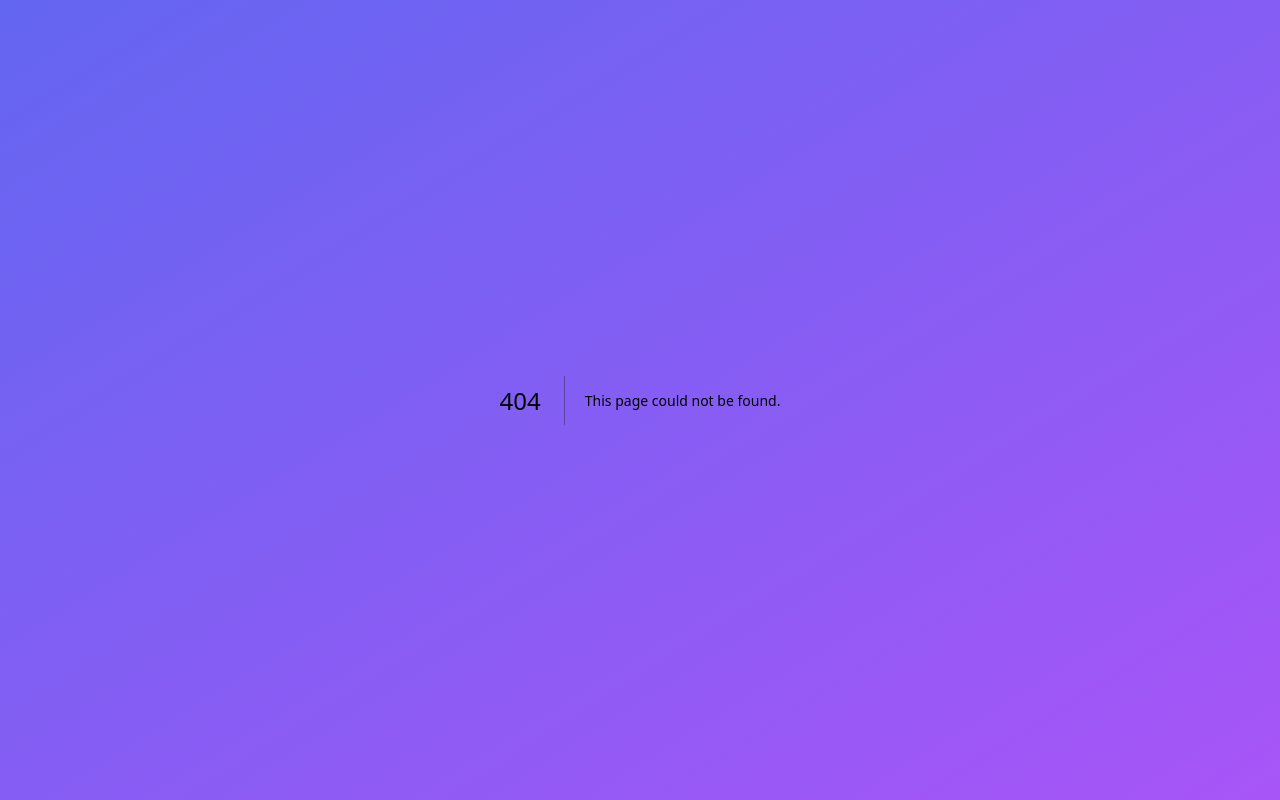
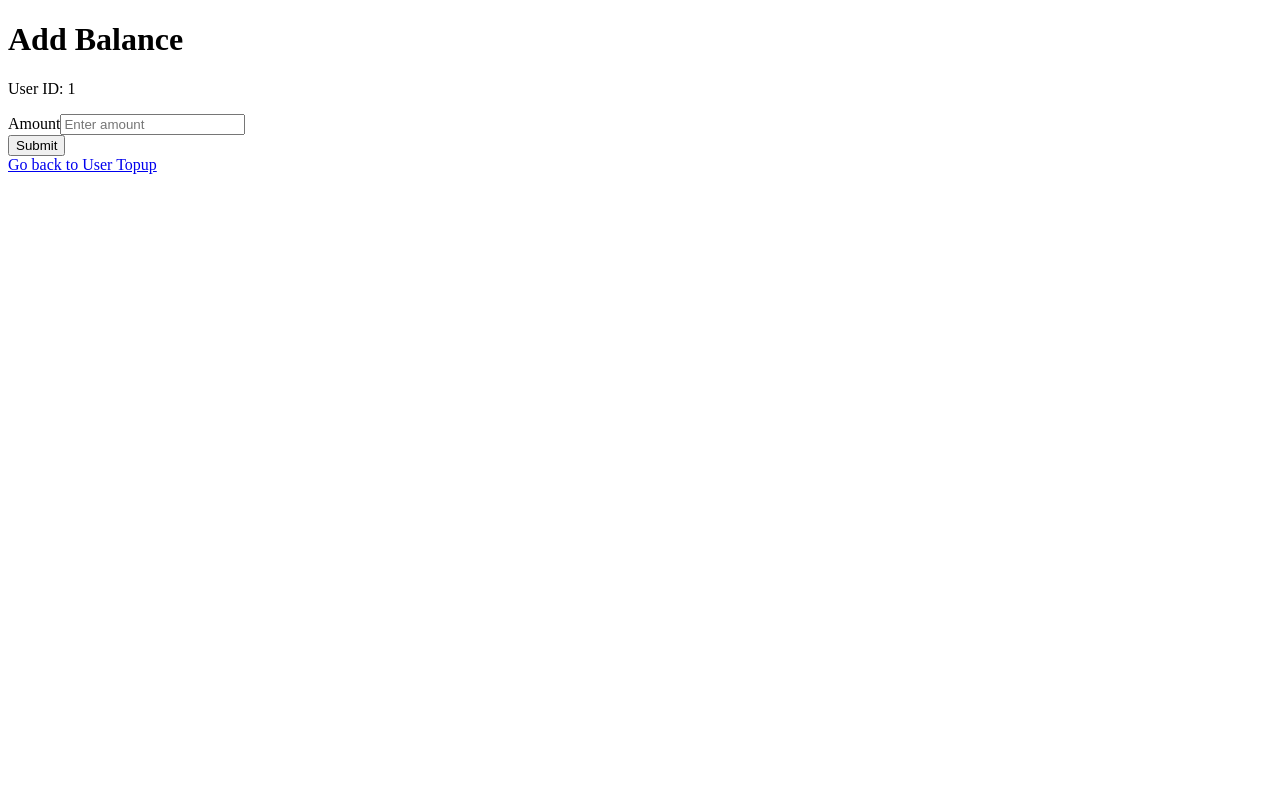
Before and after one commit to UC1000-Adpro-C1/frontend, a Next.js app: page /topups/1/AddBalance in a window 1280 px wide. Before the commit this address had no page. Built offline with nearby package versions, Linux system fonts and the light colour scheme.

Commit message:
add balance

```diff
--- a/app/page.tsx
+++ b/app/page.tsx
@@ -3,6 +3,7 @@ import Head from "next/head";
 import Link from "next/link";
 
 export default function Home() {
+  const dummyUserId = "hunnania";
   return (
     <div className="flex flex-col items-center justify-center min-h-screen py-2">
       <main className="flex flex-col items-center justify-center flex-1 px-20 text-center">
@@ -39,6 +40,14 @@ export default function Home() {
             <h3 className="text-2xl font-bold">An Admin? &rarr;</h3>
             <p className="mt-4 text-xl">Log in to your admin account here.</p>
           </Link>
+
+          <Link
+              href={`/topups/${dummyUserId}`}
+              className="p-6 mt-6 text-left border w-96 rounded-xl hover:text-white focus:text-black transition-colors duration-300 ease-in-out hover:bg-gradient-to-br from-indigo-500 to-purple-500"
+          >
+            <h3 className="text-2xl font-bold">Top Up &rarr;</h3>
+            <p className="mt-4 text-xl">Add Funds for a Seamless Shopping Experience.</p>
+          </Link>
         </div>
       </main>
 
--- a/package.json
+++ b/package.json
@@ -10,6 +10,7 @@
   },
   "dependencies": {
     "next": "14.2.3",
+    "next-auth": "^4.24.7",
     "react": "^18",
     "react-dom": "^18"
   },
--- /dev/null
+++ b/pages/topups/[userId]/AddBalance.tsx
@@ -0,0 +1,86 @@
+import { useRouter } from 'next/router';
+import { useState, FormEvent } from 'react';
+import Link from 'next/link';
+
+export default function AddBalance() {
+    const router = useRouter();
+    const { userId } = router.query;
+    const [amount, setAmount] = useState<string>('');
+    const [message, setMessage] = useState<string>('');
+    const [loading, setLoading] = useState<boolean>(false);
+
+    const handleSubmit = async (e: FormEvent<HTMLFormElement>) => {
+        e.preventDefault();
+        setLoading(true); // Start loading
+
+        const numericAmount = parseFloat(amount);
+        if (isNaN(numericAmount) || numericAmount <= 0) {
+            setMessage('Please enter a valid amount.');
+            setLoading(false); // Stop loading
+            return;
+        }
+
+        try {
+            // Construct TopUp object
+            const topUpData = {
+                amount: numericAmount,
+                transactionTime: new Date().toISOString(),
+                userOwnerId: userId as string
+            };
+
+            // Make the HTTP request to your backend API route
+            const response = await fetch('http://localhost:8080/api/topup', {
+                method: 'POST',
+                headers: {
+                    'Content-Type': 'application/json',
+                },
+                body: JSON.stringify(topUpData), // Send constructed TopUp object
+            });
+
+            if (!response.ok) {
+                throw new Error('Failed to submit data');
+            }
+
+            setMessage('Top-up successful!');
+            setAmount(''); // Clear input after successful submission
+        } catch (error) {
+            setMessage('An error occurred. Please try again.');
+        } finally {
+            setLoading(false); // Stop loading
+        }
+    };
+
+    return (
+        <div className="flex flex-col items-center justify-center min-h-screen py-2">
+            <h1 className="text-6xl font-bold">Add Balance</h1>
+            <p className="mt-3 text-2xl">User ID: {userId}</p>
+            <form onSubmit={handleSubmit} className="w-full max-w-sm mt-6">
+                <div className="mb-4">
+                    <label className="block text-gray-700 text-sm font-bold mb-2" htmlFor="amount">
+                        Amount
+                    </label>
+                    <input
+                        type="number"
+                        id="amount"
+                        value={amount}
+                        onChange={(e) => setAmount(e.target.value)}
+                        className="shadow appearance-none border rounded w-full py-2 px-3 text-gray-700 leading-tight focus:outline-none focus:shadow-outline"
+                        placeholder="Enter amount"
+                        required
+                    />
+                </div>
+                <button
+                    type="submit"
+                    className="bg-blue-500 hover:bg-blue-700 text-white font-bold py-2 px-4 rounded focus:outline-none focus:shadow-outline"
+                    disabled={loading} // Disable button while loading
+                >
+                    {loading ? 'Loading...' : 'Submit'}
+                </button>
+            </form>
+            {message && <p className="mt-4 text-red-500">{message}</p>}
+            <Link href={`/topups/${userId}`}>
+                Go back to User Topup
+            </Link>
+        </div>
+    );
+}
--- a/pages/topups/[userId].tsx
+++ b/pages/topups/[userId]/index.tsx
@@ -1,6 +1,7 @@
 import * as React from "react";
 import { useRouter } from 'next/router';
 import '@/app/globals.css';
+import Link from "next/link";
 
 interface Topup {
     amount: number;
@@ -71,6 +72,9 @@ const UserTopups = () => {
     return (
         <div>
             <h1>Top-ups for User {userId}</h1>
+            <Link href={`/topups/${userId}/AddBalance`}>
+                Add Balance
+            </Link>
             <ul>
                 {topups.map((topup) => (
                     <li key={topup.topUpId}>
```
Also changed, not shown: 1 other file (tests, documents, lock files or other folders).
